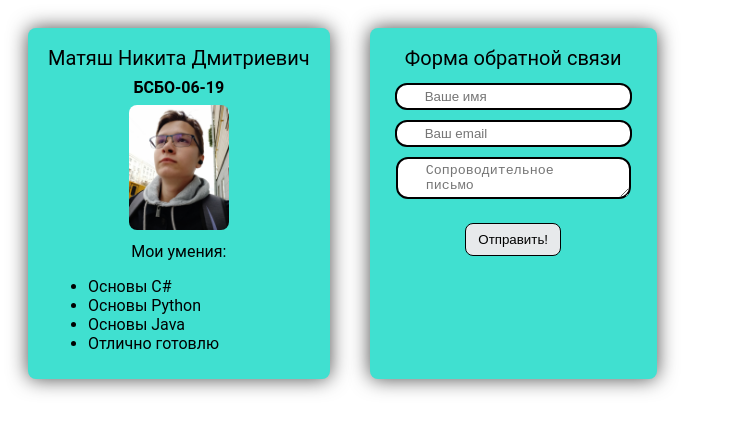
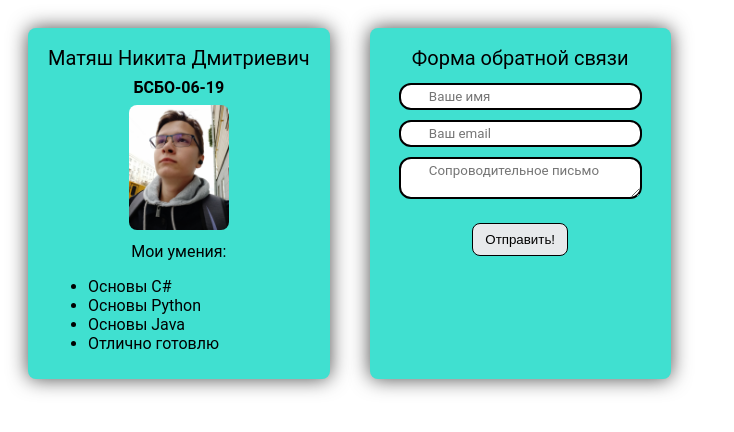
Before and after one commit to HapBox/JSFront, a Vue app: page / in a window 1280 px wide. Shown: the top 432 px of the page, without its empty margins (0-734 px from the left). Built offline with nearby package versions, Linux system fonts and the light colour scheme.

Commit message:
исправления в коде

```diff
--- a/src/App.vue
+++ b/src/App.vue
@@ -104,6 +104,8 @@
 }
 .form-field input, textarea {
   outline: none;
+  font-family: Roboto, Arial, sans-serif;
+  width: 70%;
   margin: 5px;
   border: 2px solid black;
   border-radius: 12px;
```
